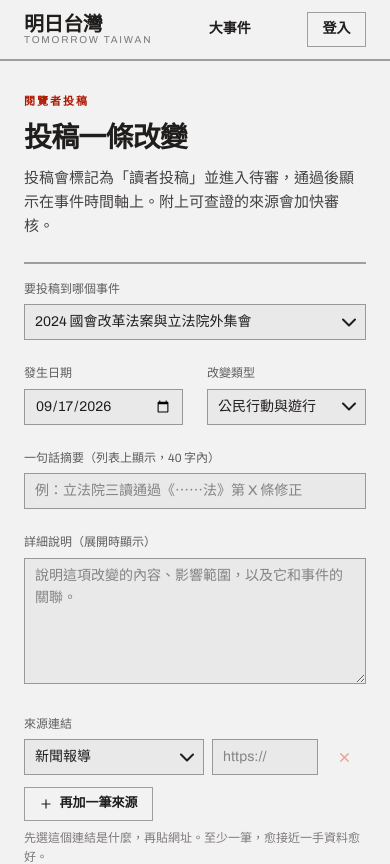
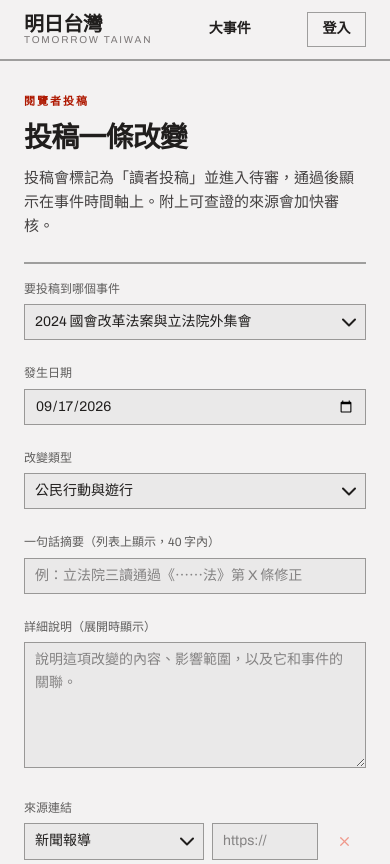
Before and after one commit to danielyc0304/tomorrow-taiwan, a Next.js app: page /submission in a window 390 px wide. Shown: the top 864 px of the page. Built offline with nearby package versions, Linux system fonts and the light colour scheme.

Commit message:
feat(rwd): add responsive design
Refs: TT-25

```diff
--- a/components/submission/form.tsx
+++ b/components/submission/form.tsx
@@ -47,7 +47,7 @@
     <FormProvider {...methods}>
       <form
         id="submission"
-        className="grid grid-cols-2 gap-6"
+        className="grid grid-cols-1 gap-6 md:grid-cols-2"
         onSubmit={handleSubmit(onSubmit)}
       >
         <div className="field col-span-full">
```
